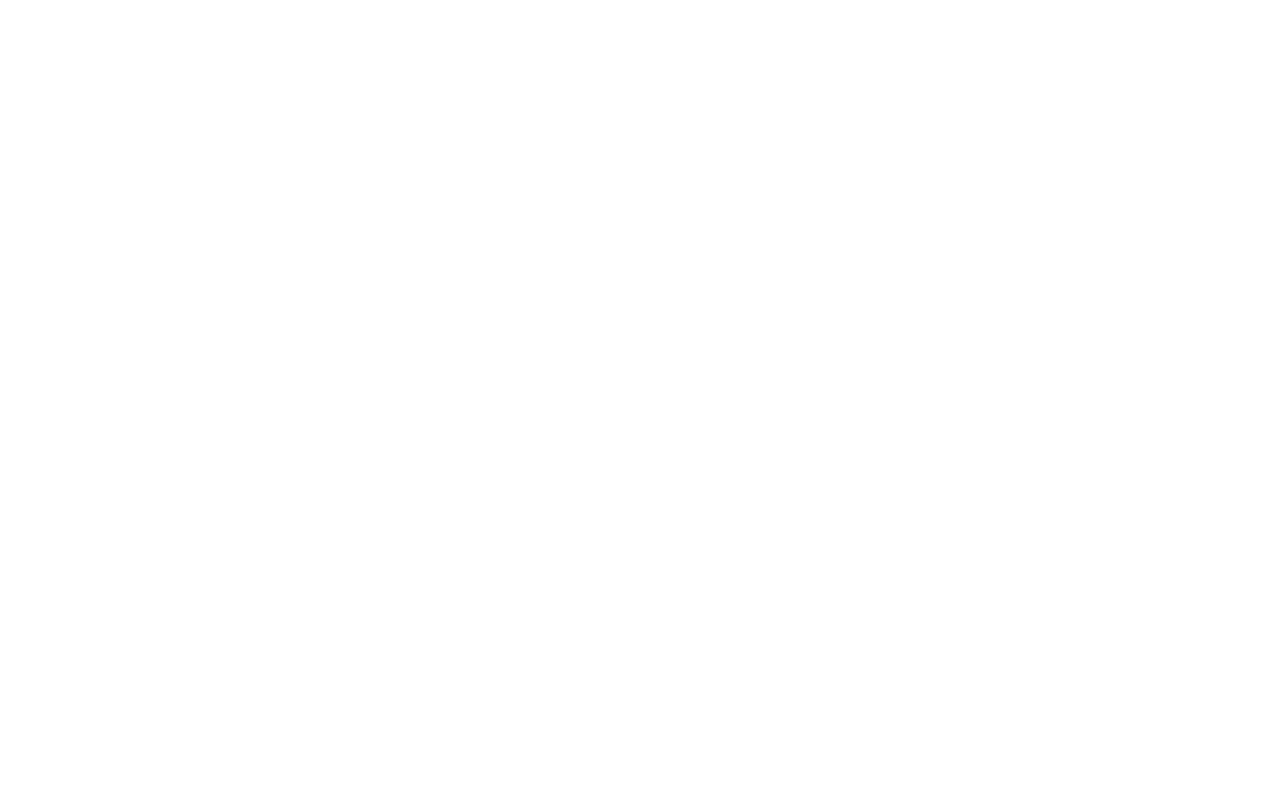
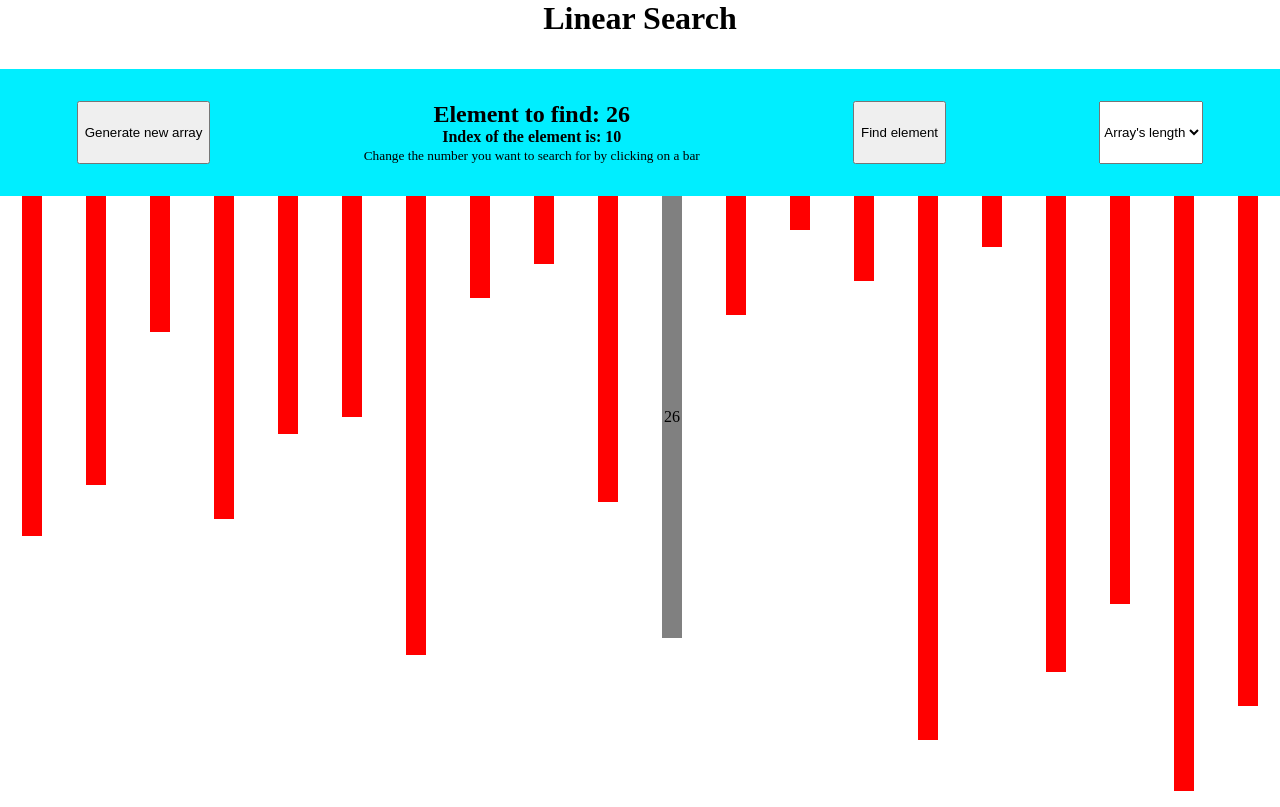
Before and after one commit to soufianechaghilWD/algo-visualizer, a React (Create React App) app: page /linear_search in a window 1280 px wide. Before the commit this address had no page. Built offline with nearby package versions, Linux system fonts and the light colour scheme.

Commit message:
added linear search

```diff
--- a/src/App.css
+++ b/src/App.css
@@ -2,37 +2,76 @@
   text-align: center;
 }
 
-.App-logo {
-  height: 40vmin;
-  pointer-events: none;
+.insertion{
+  position: relative;
 }
-
-@media (prefers-reduced-motion: no-preference) {
-  .App-logo {
-    animation: App-logo-spin infinite 20s linear;
-  }
+.logs{
+  position: absolute;
+  left: 0;
+  top: 0;
+  width: 100vw;
+  height: 100vh;
+  background: rgba(128, 128, 128, .4);
+  display: flex;
+  justify-content: center;
+  align-items: center;
 }
-
-.App-header {
-  background-color: #282c34;
-  min-height: 100vh;
+.logs_body{
+  width: 85%;
+  height: 85%;
+  background: white;
+  padding: 1rem;
   display: flex;
   flex-direction: column;
+}
+.logs__header{
+  display: flex;
+  justify-content: space-between;
+  margin-bottom: 1rem;
+}
+.logs__content{
+  text-align: left;
+  flex: 1;
+  overflow: auto;
+}
+.logs__content > div{
+  padding: 0.5rem 0;
+  border-bottom: 1px solid grey;
+}
+.logs__content > div > h2{
+  text-align: center;
+  margin: 0.5rem 0;
+}
+.bars{
+  display: flex;
+  justify-content: space-around;
+  padding-bottom: 1rem;
+}
+.bar{
+  background: red;
+  display: flex;
+  justify-content: center;
   align-items: center;
-  justify-content: center;
-  font-size: calc(10px + 2vmin);
-  color: white;
 }
-
-.App-link {
-  color: #61dafb;
+.thisOneInPlace{
+  background:  green !important;
 }
-
-@keyframes App-logo-spin {
-  from {
-    transform: rotate(0deg);
-  }
-  to {
-    transform: rotate(360deg);
-  }
+.options{
+  display: flex;
+  justify-content: space-around;
+  margin-top: 2rem;
+  background: rgb(0, 238, 255);
+  padding: 2rem 0;
 }
+.pivot{
+  background: yellow !important;
+}
+.thisOneInPlace{
+  background:  green !important;
+}
+.isThatWhatWeWant{
+  background-color: gray;
+}
+.areWeHere{
+  background: yellow;
+}
--- a/src/App.js
+++ b/src/App.js
@@ -5,7 +5,7 @@ import Home from './pages/home'
 import Selection from "./pages/selectionSort"
 import Merge from './pages/mergeSort'
 import Bubble from './pages/quickSort'
-
+import LinearSearch from './pages/linearSearch'
 
 function App() {
   return (
@@ -16,6 +16,7 @@ function App() {
           <Route path='/selection_sort' element={<Selection />} />
           <Route path='/merge_sort' element={<Merge />} />
           <Route path='/bubble_sort' element={<Bubble />} />
+          <Route path='/linear_search' element={<LinearSearch />} />
           <Route path='/' element={<Home />} />
         </Routes>
       </div>
--- a/src/helpers/generateArray.js
+++ b/src/helpers/generateArray.js
@@ -8,4 +8,15 @@ const generateArray = (num) => {
   }
   return res;
 };
+
+const getIndex = (len) => {
+
+  const random = Math.floor(Math.random() * (len - 1))
+
+  return random
+
+}
+
+export {getIndex}
+
 export default generateArray;
--- a/src/pages/home/index.js
+++ b/src/pages/home/index.js
@@ -11,6 +11,8 @@ function Index() {
             <a href='/merge_sort'>Merge Sort</a>
             <br />
             <a href='/bubble_sort'>Quick Sort</a>
+            <br />
+            <a href='/linear_search'>Linear Search</a>
         </div>
     );
 }
--- a/src/pages/insertionSort/index.js
+++ b/src/pages/insertionSort/index.js
@@ -1,5 +1,4 @@
 import React, { useEffect } from "react";
-import "./style.css";
 import Logic from "./Logic";
 
 function Index() {
--- a/src/pages/insertionSort/style.css
+++ /dev/null
@@ -1,61 +0,0 @@
-.insertion{
-    position: relative;
-}
-.logs{
-    position: absolute;
-    left: 0;
-    top: 0;
-    width: 100vw;
-    height: 100vh;
-    background: rgba(128, 128, 128, .4);
-    display: flex;
-    justify-content: center;
-    align-items: center;
-}
-.logs_body{
-    width: 85%;
-    height: 85%;
-    background: white;
-    padding: 1rem;
-    display: flex;
-    flex-direction: column;
-}
-.logs__header{
-    display: flex;
-    justify-content: space-between;
-    margin-bottom: 1rem;
-}
-.logs__content{
-    text-align: left;
-    flex: 1;
-    overflow: auto;
-}
-.logs__content > div{
-    padding: 0.5rem 0;
-    border-bottom: 1px solid grey;
-}
-.logs__content > div > h2{
-    text-align: center;
-    margin: 0.5rem 0;
-}
-.bars{
-    display: flex;
-    justify-content: space-around;
-    padding-bottom: 1rem;
-}
-.bar{
-    background: red;
-    display: flex;
-    justify-content: center;
-    align-items: center;
-}
-.thisOneInPlace{
-    background:  green !important;
-}
-.options{
-    display: flex;
-    justify-content: space-around;
-    margin-top: 2rem;
-    background: rgb(0, 238, 255);
-    padding: 2rem 0;
-}
--- /dev/null
+++ b/src/pages/linearSearch/Logic.js
@@ -0,0 +1,99 @@
+import React, { useCallback, useEffect, useState } from 'react'
+import generateArray, { getIndex } from '../../helpers/generateArray';
+
+function Logic() {
+    const setTim = () => {
+        return new Promise((resolve) => {
+          setTimeout(() => {
+            resolve();
+          }, speed);
+        });
+      };
+
+  const [array, setArray] = useState([]);
+  const [toFind, setToFind] = useState(null);
+  const [searching, setSearching] = useState(false);
+  const [length, setLength] = useState(20);
+  const [speed, setSpeed] = useState(500)
+  const [index, setIndex] = useState(null)
+  const [whereAmI, setWhereAmI] = useState(null)
+  const [, updateState] = useState();
+  const forceUpdate = useCallback(() => updateState({}), []);
+
+  const generateNewArray = () => {
+    setWhereAmI(null)
+    const arr = generateArray(length);
+    setArray(arr);
+    const randomIdx = getIndex(length);
+    setToFind(arr[randomIdx]);
+    setIndex(randomIdx)
+  };
+
+  const returnBarForNum = (num, idx) => {
+    // check if the item is in its natural place place
+    const isThatWhatWeWant = num === toFind;
+    const areWeHere = idx === whereAmI
+
+    const width =
+      length === 20 ? 20 : length === 75 ? 7 : length === 150 ? 4 : 3;
+
+    const height =
+      length === 20
+        ? num * 17
+        : length === 75
+        ? num * 3
+        : length === 150
+        ? num * 2
+        : num ;
+
+    return (
+      <div
+        style={{ height: `${height}px`, width: `${width}px` }}
+        key={idx}
+        className={`bar  ${areWeHere ? "areWeHere" :  isThatWhatWeWant ? "isThatWhatWeWant" : ""} `}
+        onClick={() => setSearchedFor(num, idx)}
+      >
+        {(isThatWhatWeWant && length === 20) && num}
+      </div>
+    );
+  };
+
+  const setSearchedFor = (num, idx) => {
+    if(!searching){
+        setToFind(num)
+        setIndex(idx)
+    }
+  }
+
+
+  const search = async () => {
+    setSearching(true)
+    for(let i = 0; i < array.length; i++){
+        setWhereAmI(i)
+        forceUpdate()
+        if(array[i] === toFind) break
+        await setTim()
+        // if(array[i] === toFind)
+    }
+    setSearching(false)
+  }
+
+  const handleLength = (e) => {
+    const newLength = parseInt(e.target.value);
+    setLength(newLength);
+    // set the speed
+    if (newLength === 20) setSpeed(500);
+    else if (newLength === 75) setSpeed(300);
+    else if (newLength === 150) setSpeed(100);
+    else setSpeed(20);
+}
+
+  useEffect(() => {
+    generateNewArray();
+  }, [length]);
+
+  return {searching, generateNewArray, toFind, index, search, handleLength, array, returnBarForNum}
+
+}
+
+export default Logic
--- /dev/null
+++ b/src/pages/linearSearch/index.js
@@ -0,0 +1,41 @@
+import React from "react";
+import Logic from "./Logic";
+
+function Index() {
+
+
+    const {searching, generateNewArray, toFind, index, search, handleLength, array, returnBarForNum} = Logic()
+
+  return (
+    <div className="linear">
+      <h1>Linear Search</h1>
+      <div className="options">
+        <button disabled={searching === true} onClick={generateNewArray}>
+          Generate new array
+        </button>
+        <div>
+            <h2>Element to find: {toFind !== null && toFind}</h2>
+            <h4>Index of the element is: {index !== null && index}</h4>
+            <small>Change the number you want to search for by clicking on a bar</small>
+        </div>
+        <button onClick={search} disabled={searching === true}>
+          Find element
+        </button>
+
+        <select disabled={searching === true} onChange={handleLength}>
+          <option value={20}>Array's length</option>
+          <option value={75}>75 elements</option>
+          <option value={150}>150 elements</option>
+          <option value={300}>300 elements</option>
+        </select>
+      </div>
+      <div className="bars">
+        {
+            array?.length > 0 && array?.map((ele, idx) => returnBarForNum(ele, idx))
+
+        }
+      </div>
+    </div>
+  );
+}
+export default Index;
--- a/src/pages/quickSort/index.js
+++ b/src/pages/quickSort/index.js
@@ -1,6 +1,5 @@
 import React from "react";
 import Logic from "./Logic";
-import './style.css'
 
 function Index() {
 
--- a/src/pages/quickSort/style.css
+++ /dev/null
@@ -1,6 +0,0 @@
-.pivot{
-    background: yellow !important;
-}
-.thisOneInPlace{
-    background:  green !important;
-}
```
